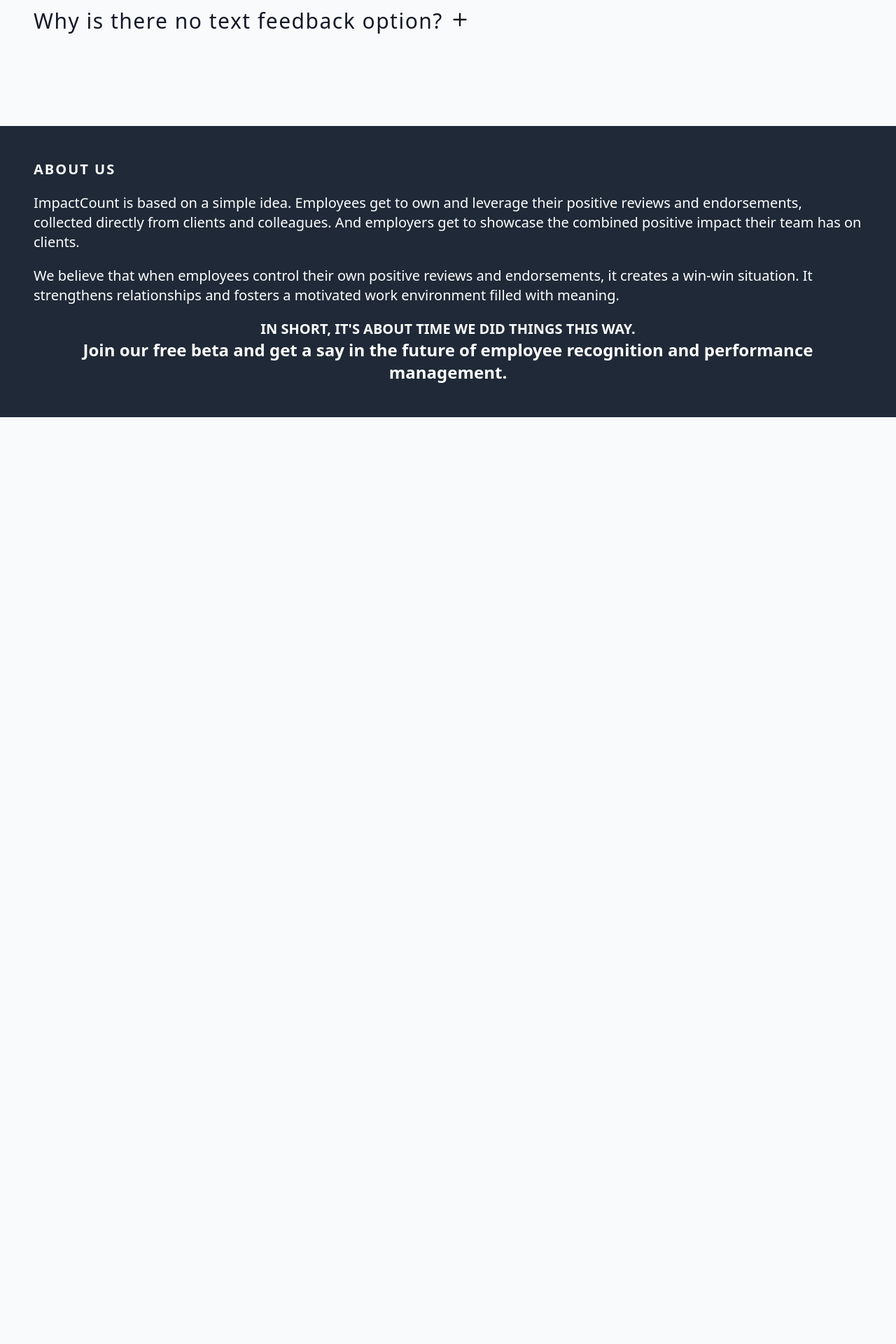
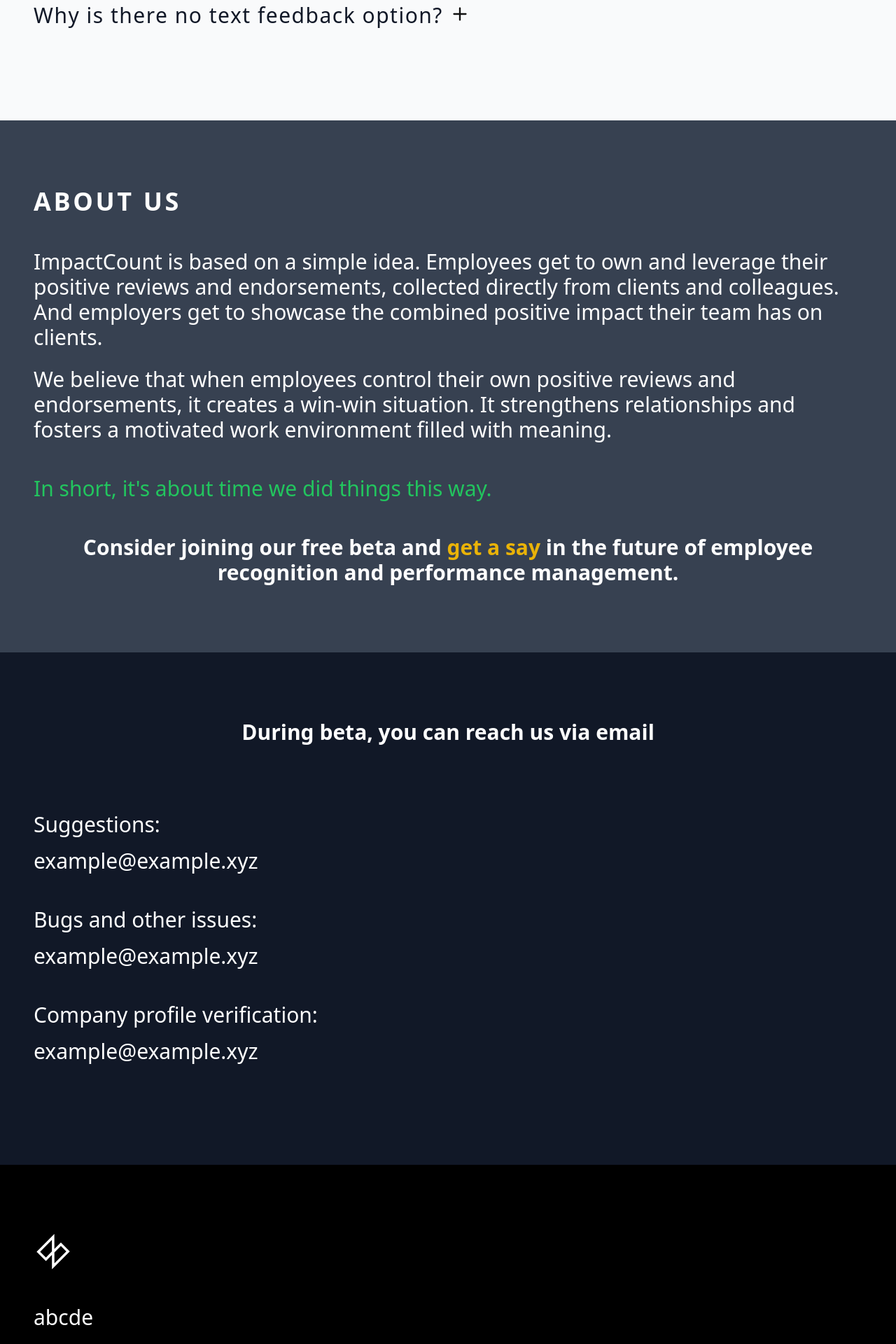
Before and after one commit to jpjpjp2020/iclanding, a Django app: page / in a window 1280 px wide. Shown: the part 3240-5160 px from the top of the page at 70% size. Before the commit the page ends 3836 px from the top, so only its background shows below. Run offline with Django 4.2, Linux system fonts and the light colour scheme.

Commit message:
contact footer

```diff
--- a/landingpage/static/landingpage/css/output.css
+++ b/landingpage/static/landingpage/css/output.css
@@ -686,8 +686,16 @@
   margin-bottom: 6rem;
 }
 
+.mb-4 {
+  margin-bottom: 1rem;
+}
+
 .mb-5 {
   margin-bottom: 1.25rem;
+}
+
+.mb-6 {
+  margin-bottom: 1.5rem;
 }
 
 .mb-8 {
@@ -826,6 +834,11 @@
   border-radius: 0.375rem;
 }
 
+.bg-black {
+  --tw-bg-opacity: 1;
+  background-color: rgb(0 0 0 / var(--tw-bg-opacity));
+}
+
 .bg-blue-700 {
   --tw-bg-opacity: 1;
   background-color: rgb(29 78 216 / var(--tw-bg-opacity));
@@ -836,9 +849,9 @@
   background-color: rgb(249 250 251 / var(--tw-bg-opacity));
 }
 
-.bg-gray-800 {
+.bg-gray-700 {
   --tw-bg-opacity: 1;
-  background-color: rgb(31 41 55 / var(--tw-bg-opacity));
+  background-color: rgb(55 65 81 / var(--tw-bg-opacity));
 }
 
 .bg-gray-900 {
@@ -857,10 +870,6 @@
 
 .p-1\.5 {
   padding: 0.375rem;
-}
-
-.p-12 {
-  padding: 3rem;
 }
 
 .p-2 {
@@ -938,6 +947,10 @@
   padding-bottom: 2rem;
 }
 
+.pb-24 {
+  padding-bottom: 6rem;
+}
+
 .pb-5 {
   padding-bottom: 1.25rem;
 }
@@ -965,19 +978,9 @@
   line-height: 2.5rem;
 }
 
-.text-5xl {
-  font-size: 3rem;
-  line-height: 1;
-}
-
 .text-sm {
   font-size: 0.875rem;
   line-height: 1.25rem;
-}
-
-.text-xl {
-  font-size: 1.25rem;
-  line-height: 1.75rem;
 }
 
 .font-bold {
--- a/landingpage/templates/landingpage/home.html
+++ b/landingpage/templates/landingpage/home.html
@@ -43,7 +43,14 @@
                     {% include 'partials/about_us.html' %}
                 </section>
 
+                <section id="contact">
+                    {% include 'partials/contact.html' %}
+                </section>
+
                 {% endblock %}
+
+                {% include 'partials/footer.html' %}
+
             </div>
         </section>
         <script src="{% static 'landingpage/js/header.js' %}" defer></script>
--- a/landingpage/templates/partials/about_us.html
+++ b/landingpage/templates/partials/about_us.html
@@ -1,32 +1,32 @@
 {% load static %}
 
-<section class="p-12 bg-gray-800 text-white" id="about-us">
+<section class="px-12 py-24 bg-gray-700 text-white" id="about-us">
 
-    <h4 class="text-xl font-bold tracking-widest uppercase mb-5">
+    <h4 class="text-4xl font-bold tracking-widest uppercase mb-12">
         About us
     </h4>
 
     <div id="the-concept">
 
-        <p class="text-xl text-justified mb-5">
+        <p class="text-3xl mb-6">
             ImpactCount is based on a simple idea.
             Employees get to own and leverage their positive reviews and endorsements,
             collected directly from clients and colleagues.
             And employers get to showcase the combined positive impact their team has on clients.
         </p>
 
-        <p class="text-xl text-justified mb-5">
+        <p class="text-3xl mb-12">
             We believe that when employees control their own positive reviews and endorsements,
             it creates a win-win situation. It strengthens relationships and fosters a motivated work
             environment filled with meaning.
         </p>
 
-        <h5 class="text-xl text-center font-semibold uppercase">
+        <h5 class="text-3xl text-green-500 mb-12">
             In short, it's about time we did things this way.
         </h5>
 
-        <h4 class="text-center text-2xl font-semibold">
-            Join our free beta and get a say in the future of employee
+        <h4 class="text-center text-3xl font-semibold">
+            Consider joining our free beta and <span class="text-yellow-500">get a say</span> in the future of employee
             recognition and performance management.
         </h4>
 
--- a/landingpage/templates/partials/contact.html
+++ b/landingpage/templates/partials/contact.html
@@ -1,14 +1,26 @@
 {% load static %}
-<section id="contact">
-    <h4>Contact</h4>
-    <p>During beta, you can reach us via email.</p>
+<section class="bg-gray-900 text-white px-12 py-24" id="contact">
 
-    <p>Suggestions:</p>
-    <p>example@example.xyz</p>
+    <div class="text-3xl text-center font-semibold pb-24">
+        <h4>
+            During beta, you can reach us via email
+        </h4>
+    </div>
 
-    <p>Bugs and other issues:</p>
-    <p>example@example.xyz</p>
+    <div class="text-3xl mb-12">
+        <p class="font-medium mb-4">Suggestions:</p>
+        <p>example@example.xyz</p>
+    </div>
 
-    <p>Company profile verification</p>
-    <p>example@example.xyz</p>
+
+    <div class="text-3xl mb-12">
+        <p class="font-medium mb-4">Bugs and other issues:</p>
+        <p>example@example.xyz</p>
+    </div>
+
+    <div class="text-3xl mb-12">
+        <p class="font-medium mb-4">Company profile verification:</p>
+        <p>example@example.xyz</p>
+    </div>
+
 </section>
--- a/landingpage/templates/partials/faq.html
+++ b/landingpage/templates/partials/faq.html
@@ -3,7 +3,7 @@
 <section class="px-12 py-24 bg-gray-50" id="faq">
 
     <div>
-        <h4 class="text-5xl font-bold text-gray-900 tracking-widest uppercase mb-12">FAQ</h4>
+        <h4 class="text-4xl font-bold text-gray-900 tracking-widest uppercase mb-12">FAQ</h4>
     </div>
 
     <div class="faq-item mb-9">
--- a/landingpage/templates/partials/footer.html
+++ b/landingpage/templates/partials/footer.html
@@ -1,3 +1,35 @@
 {% load static %}
-<br>
-<p>Footer goes here</p>
+
+<section class="bg-black text-white px-12 py-24" id="footer">
+
+    <div class="mb-12">
+        <a href="#">
+            <img class="h-14 w-auto" src="{% static 'landingpage/img/lgwhite.svg' %}" alt="ImpactCount">
+        </a>
+    </div>
+
+    <div class="text-3xl mb-12">
+        <p>abcde</p>
+    </div>
+
+    <div class="text-3xl mb-12">
+        <p>abcde</p>
+    </div>
+
+    <div class="text-3xl mb-12">
+        <p>abcde</p>
+    </div>
+
+    <div class="text-3xl mb-12">
+        <p>abcde</p>
+    </div>
+
+    <div class="text-3xl mb-24">
+        <p>abcde</p>
+    </div>
+
+    <div class="text-2xl text-center">
+        <p>©2023 ImpactCount</p>
+    </div>
+
+</section>
```
Also changed, not shown: landingpage/templates/landingpage/bu_home.html (deleted, +0 -41 lines), landingpage/static/landingpage/img/lgwhite.svg (added).
